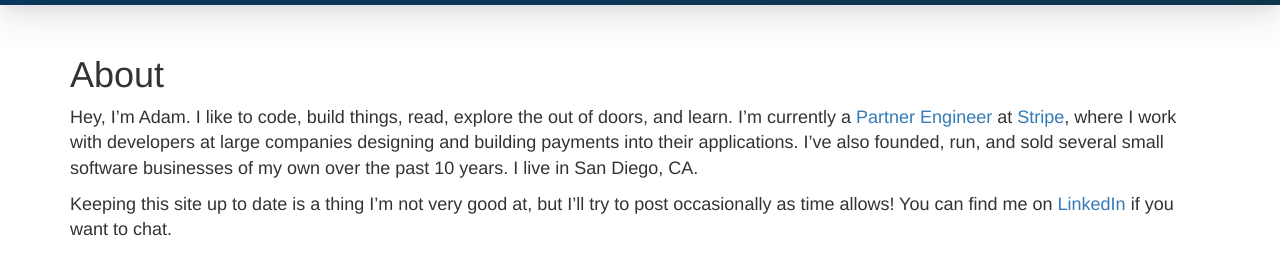
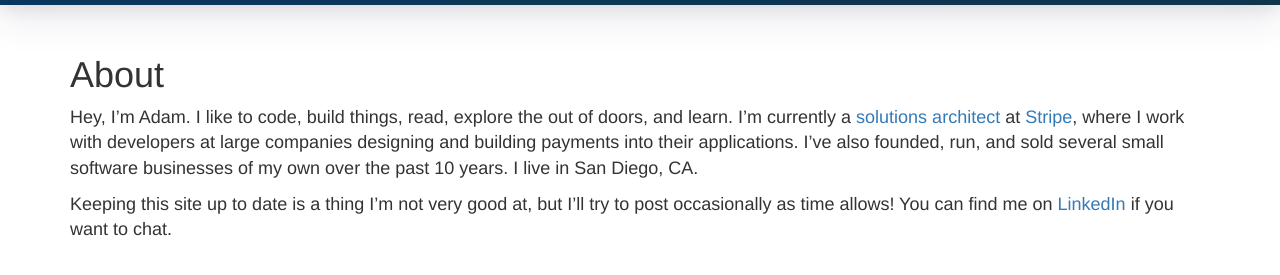
Before and after one commit to adamjstevenson/adamjstevenson.github.io, a Jekyll site: the page built from about.md, in a window 1280 px wide. Shown: the part 528-803 px from the top of the page. Built offline with Jekyll 4.4.1, drawn with Linux system fonts in a browser that asks for light colours; nearby versions of some CDN libraries.

Commit message:
update about page for new jerb

```diff
--- a/about.md
+++ b/about.md
@@ -4,6 +4,6 @@ title: About
 permalink: /about/
 ---
 
-Hey, I'm Adam. I like to code, build things, read, explore the out of doors, and learn. I'm currently a [Partner Engineer](https://stripe.com/jobs/positions/partner-engineer) at [Stripe](https://stripe.com), where I work with developers at large companies designing and building payments into their applications. I've also founded, run, and sold several small software businesses of my own over the past 10 years. I live in San Diego, CA.
+Hey, I'm Adam. I like to code, build things, read, explore the out of doors, and learn. I'm currently a [solutions architect](https://stripe.com/jobs/positions/solutions-architect) at [Stripe](https://stripe.com), where I work with developers at large companies designing and building payments into their applications. I've also founded, run, and sold several small software businesses of my own over the past 10 years. I live in San Diego, CA.
 
 Keeping this site up to date is a thing I'm not very good at, but I'll try to post occasionally as time allows! You can find me on [LinkedIn](https://www.linkedin.com/in/adamjstevenson/) if you want to chat.
```
